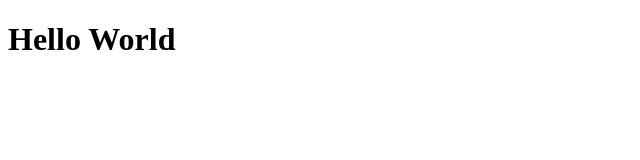
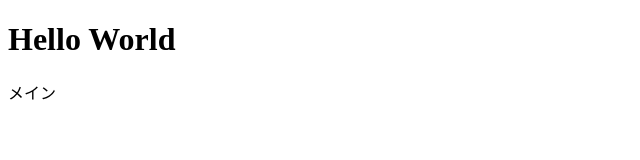
Before and after one commit to yukke0803/test, a plain HTML site: page index.html in a window 1280 px wide. Shown: the full height of the page, 0-640 px from the left. Drawn offline with Linux system fonts and the light colour scheme.

Commit message:
メイン完了

```diff
--- a/index.html
+++ b/index.html
@@ -7,5 +7,6 @@
 </head>
 <body>
     <h1>Hello World</h1>
+    <main>メイン</main>
 </body>
 </html>
```
